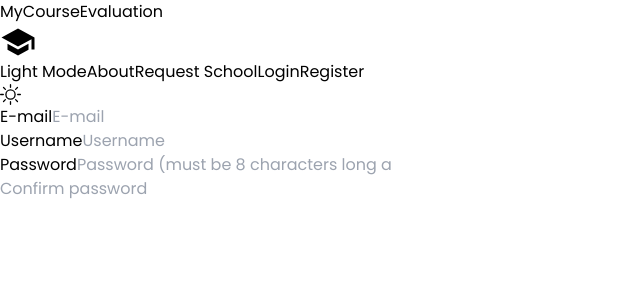
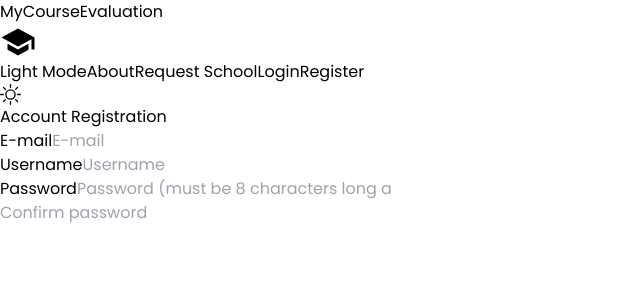
Before and after one commit to chrisj117/CS-472-GROUP-2-PROJECT, a React (Vite) app in the folder web/: page /register in a window 1280 px wide. Shown: the top 300 px of the page, without its empty margins (0-640 px from the left). Built offline with nearby package versions, Linux system fonts and the light colour scheme.

Commit message:
account reg. page banner added

```diff
--- a/web/src/pages/Register.jsx
+++ b/web/src/pages/Register.jsx
@@ -1,8 +1,9 @@
 const Register = () => {
   return (
     <div className="max-w-screen-xl mx-auto flex flex-col items-center">
+      <h2 className="text-3xl font-bold mb-12 mt-8">Account Registration</h2>
       <div className="flex flex-col gap-3 w-full">
-      <div className="mb-4 mt-4">
+      <div className="mb-4">
         {/* E-mail input */}
         <label className="flex flex-col gap-1 text-lg">
           E-mail
```
